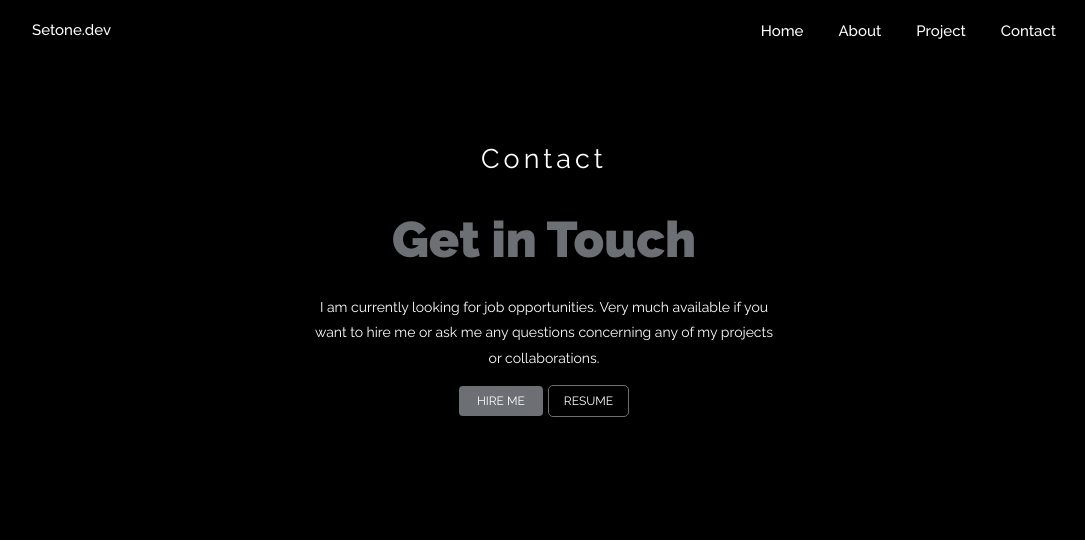
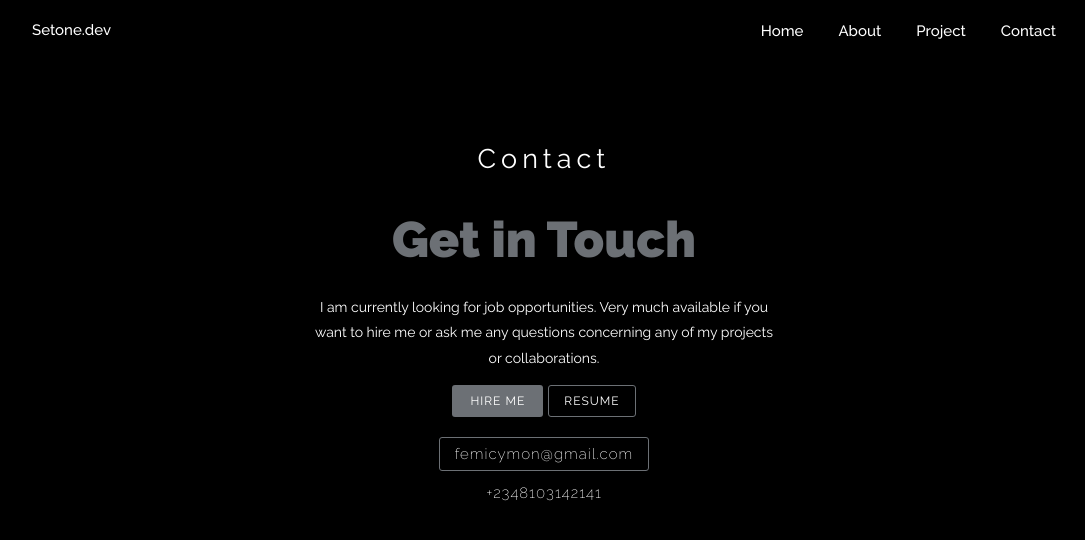
Before and after one commit to Setone01/Setone-Portfolio-v1, a React (Create React App) app: page / in a window 1280 px wide. Both pictures are taken after a click on the button "HIRE ME". Shown: the part 1424-1964 px from the top of the page, without its empty margins (96-1181 px from the left). Built offline with nearby package versions, Linux system fonts and the light colour scheme.

Commit message:
contact info

```diff
--- a/package.json
+++ b/package.json
@@ -10,6 +10,7 @@
     "react-dom": "^18.2.0",
     "react-icons": "^4.6.0",
     "react-router-dom": "^6.4.3",
+    "react-router-hash-link": "^2.4.3",
     "react-scripts": "5.0.1",
     "styled-components": "^5.3.6",
     "web-vitals": "^2.1.4"
--- a/src/App.js
+++ b/src/App.js
@@ -1,20 +1,12 @@
-import { BrowserRouter, Routes, Route } from "react-router-dom";
-import About from "./component/about/About";
-import Contact from "./component/contact/Contact";
-import Header from "./component/header/Header";
-import Project from "./component/projects/Project";
+
+import { BrowserRouter } from "react-router-dom";
 import Home from "./Layout/Home";
+// import Home from "./Layout/Home";
 
 function App() {
   return (
     <BrowserRouter>
-      <Header />
-      <Routes>
-        <Route path="/" element={<Home/>} />
-        <Route path="/about" element={<About/>} />
-        <Route path="/project" element={<Project/>} />
-        <Route path="/contact" element={<Contact/>} />
-      </Routes>
+    <Home/>
     </BrowserRouter>
   );
 }
--- a/src/Layout/Home.jsx
+++ b/src/Layout/Home.jsx
@@ -1,16 +1,18 @@
 import React from "react";
 import About from "../component/about/About";
 import Contact from "../component/contact/Contact";
+import Header from "../component/header/Header";
 import Hero from "../component/Hero/Hero";
 import Project from "../component/projects/Project";
 
 const Home = () => {
   return (
     <>
-      <Hero/>
-      <About/>
-      <Project/>
-      <Contact/>
+      <Header />
+      <Hero />
+      <About />
+      <Project />
+      <Contact />
     </>
   );
 };
--- a/src/component/about/About.jsx
+++ b/src/component/about/About.jsx
@@ -15,7 +15,7 @@ const About = () => {
           <div className="Flex1">
             <h1>Get to know me!</h1>
             <p>
-              <span>Hi,</span> Lorem ipsum dolor sit amet consectetur
+              <span>Hi,</span><strong> My name is Femi Athonnagbo</strong> Lorem ipsum dolor sit amet consectetur
               adipisicing elit. Sapiente soluta rerum quos quasi odit provident
               nisi delectus libero, perferendis aliquid asperiores ducimus
               numquam deserunt amet eos repudiandae ex tempore. Ex obcaecati
--- a/src/component/contact/Contact.jsx
+++ b/src/component/contact/Contact.jsx
@@ -1,10 +1,14 @@
 import React from "react";
 import styled from "styled-components";
 import { BsGithub, BsFacebook, BsLinkedin, BsTwitter } from "react-icons/bs";
+import myresume from "../Asset/Fem Athonnagbo.pdf";
+import { useState } from "react";
 
 const Contact = () => {
+  const [isDropdown, setIsDropdown] = useState(false);
+
   return (
-    <Section>
+    <Section id="contact">
       <ContactWrapper>
         <ContactTitle>Contact</ContactTitle>
 
@@ -15,9 +19,20 @@ const Contact = () => {
           projects or collaborations.
         </Para>
         <Btn>
-          <Btn1>Hire Me</Btn1>
-          <Btn2>Resume</Btn2>
+          <Btn1 onClick={() => setIsDropdown(!isDropdown)}>Hire Me</Btn1>
+          <Btn2 download href={myresume}>
+            Resume
+          </Btn2>
         </Btn>
+        {isDropdown ? (
+          <Grid>
+            <Box href="mailto:femicymon@gmail.com">femicymon@gmail.com</Box>
+            <Box1>+2348103142141</Box1>
+          </Grid>
+        ) : (
+          " "
+        )}
+
         <Footer>
           <Copyright>
             <CopyTitle> &copy; Copyright Setone 2022</CopyTitle>
@@ -57,7 +72,7 @@ const ContactWrapper = styled.div`
 export const ContactTitle = styled.h2`
   font-size: 2.7rem;
   font-weight: 400;
-  letter-spacing: 4px;
+  letter-spacing: 5px;
   margin-bottom: 2rem;
   @media (max-width: 800px) {
     font-weight: 400;
@@ -94,22 +109,27 @@ const Para = styled.p`
     width: 100%;
   }
 `;
-const Btn = styled.div``;
+const Btn = styled.div`
+  display: flex;
+  align-items: center;
+  margin-bottom: 1rem;
+`;
 const Btn1 = styled.button`
   background-color: #6c7075;
-  padding: 0.8rem 1.8rem;
-  border-radius: 4px;
+  padding: 0.9rem 1.8rem;
+  border-radius: 3px;
   border: none;
   margin-right: 0.5rem;
   color: #fff;
   font-size: 1.2rem;
   text-transform: uppercase;
+  letter-spacing: 1px;
   font-weight: 400;
   font-family: "Raleway";
   transition: 0.5s ease-in-out;
   outline: none;
   cursor: pointer;
-  z-index: 99;
+  z-index: 10;
 
   :hover {
     background-color: #121212;
@@ -123,18 +143,19 @@ const Btn1 = styled.button`
 const Btn2 = styled.button`
   background-color: transparent;
   padding: 0.8rem 1.5rem;
-  border-radius: 5px;
+  border-radius: 3px;
   border: 1.4px solid #6c7075;
   color: #fff;
   font-size: 1.2rem;
   text-transform: uppercase;
+  letter-spacing: 1px;
   font-weight: 400;
   font-family: "Raleway";
   outline: none;
   cursor: pointer;
   outline: none;
   transition: 0.5s ease-in-out;
-  z-index: 99;
+  z-index: 10;
 
   :hover {
     border-color: #fff;
@@ -143,6 +164,45 @@ const Btn2 = styled.button`
   @media (max-width: 800px) {
     padding: 0.5rem 1.5rem;
     font-size: 0.8rem;
+  }
+`;
+
+const Grid = styled.div`
+  width: 100%;
+  margin: 0 auto;
+  display: flex;
+  justify-content: center;
+  align-items: center;
+  flex-flow: column;
+`;
+const Box = styled.div`
+  margin-top: 1rem;
+  border: 1.4px solid #6c7075;
+  border-radius: 3px;
+  padding: 0.4rem 1.5rem;
+  letter-spacing: 1px;
+  font-size: 1.5rem;
+  font-weight: 200;
+  cursor: pointer;
+
+  @media (max-width: 800px) {
+    padding: 0.5rem 1.5rem;
+    font-size: 1rem;
+    margin-top: 0;
+  }
+`;
+const Box1 = styled.div`
+  margin-top: 1rem;
+  background: transparent;
+  font-size: 1.5rem;
+  letter-spacing: 1px;
+  font-weight: 200;
+  cursor: pointer;
+
+  @media (max-width: 800px) {
+    padding: 0.5rem 1.5rem;
+    font-size: 1rem;
+    margin-top: 0;
   }
 `;
 
@@ -170,7 +230,7 @@ const CopyTitle = styled.p`
 `;
 
 const Socials = styled.div`
-margin-left: 2rem;
+  margin-left: 2rem;
   .Icon {
     color: #6c7075;
     font-size: 1.5rem;
--- a/src/component/header/Header.jsx
+++ b/src/component/header/Header.jsx
@@ -1,41 +1,41 @@
 import React, { useState } from "react";
 import { Link } from "react-router-dom";
 import styled from "styled-components";
+import { NavHashLink } from "react-router-hash-link";
 import { HiXMark, HiOutlineBars3 } from "react-icons/hi2";
 
 const Header = () => {
   const [isMobile, setIsMobile] = useState(false);
 
   return (
-    <MainHeader className="mainHeader">
+    <MainHeader className="mainHeader" id="contact">
       <div className="navContainer">
         <Link to="/" className="navLogo">
           <h4>Setone.dev</h4>
         </Link>
         <ul
           className={isMobile ? "navMobile" : "navLink"}
-          /*onClick={() => setIsMobile(false)}*/
+          onClick={() => setIsMobile(false)}
         >
           <li>
-            <Link to="/" className="link">
+            <NavHashLink to="/" className="link">
               Home
-            </Link>
-          </li>
-
-          <li>
-            <Link to="/about" className="link">
-              About
-            </Link>
+            </NavHashLink>
           </li>
           <li>
-            <Link to="/project" className="link">
-              Project
-            </Link>
+            <NavHashLink to="/#about" className="link">
+              About
+            </NavHashLink>
           </li>
           <li>
-            <Link to="/contact" className="link">
+            <NavHashLink to="/#project" className="link">
+              Project
+            </NavHashLink>
+          </li>
+          <li>
+            <NavHashLink to="/#contact" className="link">
               Contact
-            </Link>
+            </NavHashLink>
           </li>
         </ul>
         <div className="mobileToggle" onClick={() => setIsMobile(!isMobile)}>
--- a/src/component/projects/Project.jsx
+++ b/src/component/projects/Project.jsx
@@ -1,15 +1,14 @@
 import React from "react";
 import styled from "styled-components";
 import { ContactTitle } from "../contact/Contact";
-// import ProjUI from "./ProjUI";
 import Proj from "../dummyData";
 import { FaRegEye } from "react-icons/fa";
 import { IoIosGitBranch } from "react-icons/io";
 
 const Project = () => {
   return (
-    <Section>
-      <div className="Container">
+    <Section id="project">
+      <div className="Container" >
         <div className="Title">
           <ContactTitle>Project</ContactTitle>
         </div>
```
Also changed, not shown: src/index.js (+6 -6 lines), 2 other files (tests, documents, lock files or other folders).
